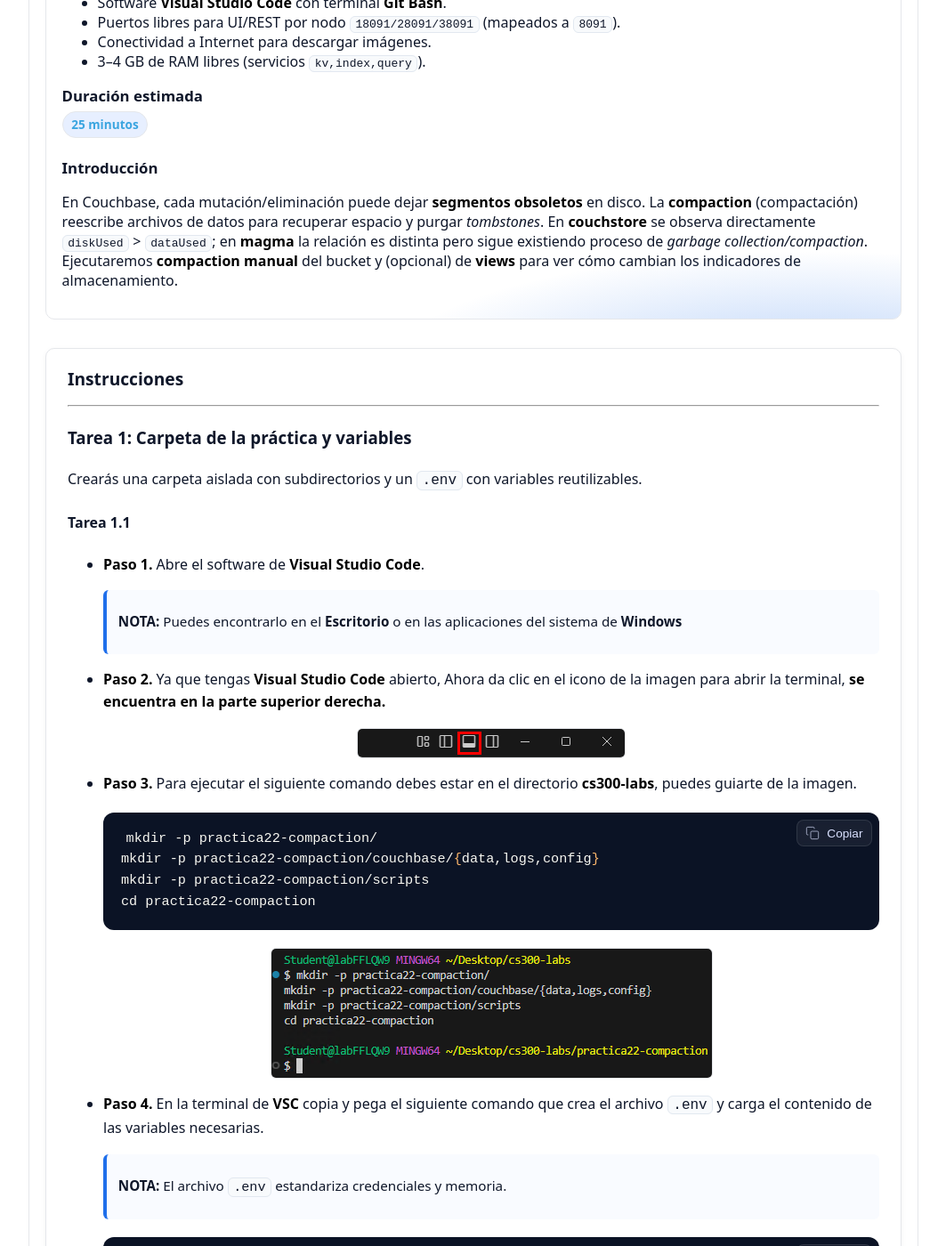
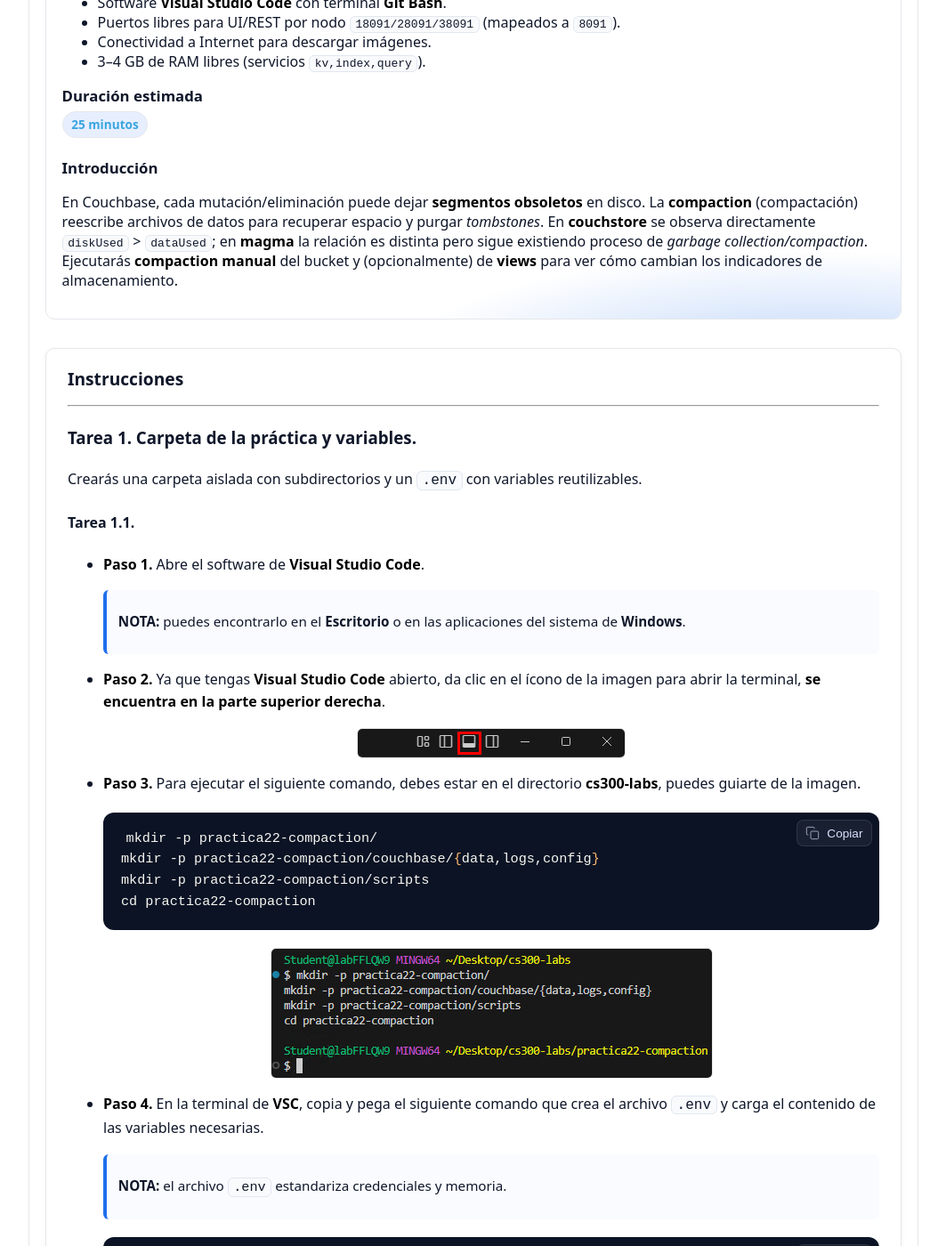
Before and after one commit to Netec-Mx/CS300_INT, a Jekyll site: the page built from labs/lab22/lab22.md, in a window 1280 px wide and 1400 px high, scrolled down 457 px. Shown: the whole window at 89% size, without its empty margins (108-1171 px from the left). Built offline with Jekyll 4.4.1, drawn with Linux system fonts in a browser that asks for light colours; some of the changed text lies outside the part shown.

````diff
--- a/labs/lab22/lab22.md
+++ b/labs/lab22/lab22.md
@@ -5,7 +5,7 @@ permalink: /lab22/lab22/ # CAMBIAR POR CADA PRACTICA
 images_base: /labs/lab22/img # CAMBIAR POR CADA PRACTICA
 duration: "25 minutos" # CAMBIAR POR CADA PRACTICA
 objective: # CAMBIAR POR CADA PRACTICA
-  - Desplegar Couchbase en Docker, generar **fragmentación** de datos mediante mutaciones y eliminaciones, y ejecutar **compaction manual** del bucket con validaciones **antes** y **después** usando métricas REST/N1QL. Documentarás evidencia de reducción de `diskUsed` vs `dataUsed`.
+  - Desplegar Couchbase en Docker, generar **fragmentación** de datos mediante mutaciones y eliminaciones y ejecutar **compaction manual** del bucket con validaciones **antes** y **después** usando métricas REST/N1QL. Documentarás evidencia de reducción de `diskUsed` vs `dataUsed`.
 prerequisites:  # CAMBIAR POR CADA PRACTICA
   - Software **Docker Desktop** en ejecución.
   - Software **Visual Studio Code** con terminal **Git Bash**.
@@ -13,17 +13,17 @@ prerequisites:  # CAMBIAR POR CADA PRACTICA
   - Conectividad a Internet para descargar imágenes.
   - 3–4 GB de RAM libres (servicios `kv,index,query`).
 introduction: | # CAMBIAR POR CADA PRACTICA
-  En Couchbase, cada mutación/eliminación puede dejar **segmentos obsoletos** en disco. La **compaction** (compactación) reescribe archivos de datos para recuperar espacio y purgar *tombstones*. En **couchstore** se observa directamente `diskUsed` > `dataUsed`; en **magma** la relación es distinta pero sigue existiendo proceso de *garbage collection/compaction*. Ejecutaremos **compaction manual** del bucket y (opcional) de **views** para ver cómo cambian los indicadores de almacenamiento.
+  En Couchbase, cada mutación/eliminación puede dejar **segmentos obsoletos** en disco. La **compaction** (compactación) reescribe archivos de datos para recuperar espacio y purgar *tombstones*. En **couchstore** se observa directamente `diskUsed` > `dataUsed`; en **magma** la relación es distinta pero sigue existiendo proceso de *garbage collection/compaction*. Ejecutarás **compaction manual** del bucket y (opcionalmente) de **views** para ver cómo cambian los indicadores de almacenamiento.
 slug: lab22 # CAMBIAR POR CADA PRACTICA
 lab_number: 22 # CAMBIAR POR CADA PRACTICA
 final_result: | # CAMBIAR POR CADA PRACTICA
-  Generaste un dataset con **fragmentación**, ejecutaste **compaction manual** del bucket y mediste **antes/después** con métricas REST. Confirmaste reducción de espacio
+  Generaste un dataset con **fragmentación**, ejecutaste **compaction manual** del bucket y mediste **antes/después** con métricas REST. Confirmaste la reducción del espacio
 notes: | # CAMBIAR POR CADA PRACTICA
   - En producción, programa compaction **automática** por ventana horaria y umbrales de fragmentación.
   - Evita compaction durante picos de tráfico; puede impactar I/O.
   - En **magma**, revisa los parámetros de *compaction/garbage collection* y retenciones de *tombstones*.
-  - No dejes índices primarios; aquí se usan sólo para validar.
-  - Si tu bucket tiene **replicas** y **durabilidad**, considera el efecto en tiempos de compaction.
+  - No dejes índices primarios; aquí se usan solo para validar.
+  - Si tu bucket tiene **réplicas** y **durabilidad**, considera el efecto en tiempos de compaction.
 references: # CAMBIAR POR CADA PRACTICA LINKS ADICIONALES DE DOCUMENTACION
   - text: Compaction (overview y APIs)
     url: https://docs.couchbase.com/server/current/learn/buckets-memory-and-storage/storage.html
@@ -39,22 +39,22 @@ next: /lab23/lab23/ # CAMBIAR POR CADA PRACTICA MENU DE NAVEGACION HACIA ADELANT
 
 ---
 
-### Tarea 1: Carpeta de la práctica y variables
+### Tarea 1. Carpeta de la práctica y variables.
 
 Crearás una carpeta aislada con subdirectorios y un `.env` con variables reutilizables.
 
-#### Tarea 1.1
+#### Tarea 1.1.
 
 - **Paso 1.** Abre el software de **Visual Studio Code**.
 
-  > **NOTA:** Puedes encontrarlo en el **Escritorio** o en las aplicaciones del sistema de **Windows**
+  > **NOTA:** puedes encontrarlo en el **Escritorio** o en las aplicaciones del sistema de **Windows**.
   {: .lab-note .info .compact}
 
-- **Paso 2.** Ya que tengas **Visual Studio Code** abierto, Ahora da clic en el icono de la imagen para abrir la terminal, **se encuentra en la parte superior derecha.**
+- **Paso 2.** Ya que tengas **Visual Studio Code** abierto, da clic en el ícono de la imagen para abrir la terminal, **se encuentra en la parte superior derecha**.
 
   ![cbase1]({{ page.images_base | relative_url }}/1.png)
 
-- **Paso 3.** Para ejecutar el siguiente comando debes estar en el directorio **cs300-labs**, puedes guiarte de la imagen.
+- **Paso 3.** Para ejecutar el siguiente comando, debes estar en el directorio **cs300-labs**, puedes guiarte de la imagen.
 
   ```bash
   mkdir -p practica22-compaction/
@@ -64,9 +64,9 @@ Crearás una carpeta aislada con subdirectorios y un `.env` con variables reutil
   ```
   ![cbase2]({{ page.images_base | relative_url }}/2.png)
 
-- **Paso 4.** En la terminal de **VSC** copia y pega el siguiente comando que crea el archivo `.env` y carga el contenido de las variables necesarias.
+- **Paso 4.** En la terminal de **VSC**, copia y pega el siguiente comando que crea el archivo `.env` y carga el contenido de las variables necesarias.
 
-  > **NOTA:** El archivo `.env` estandariza credenciales y memoria.
+  > **NOTA:** el archivo `.env` estandariza credenciales y memoria.
   {: .lab-note .info .compact}
 
   ```bash
@@ -104,13 +104,13 @@ Crearás una carpeta aislada con subdirectorios y un `.env` con variables reutil
 
 ---
 
-### Tarea 2: Docker Compose y salud del nodo
+### Tarea 2. Docker Compose y salud del nodo.
 
 Definirás `compose.yaml` para un nodo Couchbase con volúmenes persistentes.
 
-#### Tarea 2.1
+#### Tarea 2.1.
 
-- **Paso 5.** Ahora crea el archivo **Docker Compose** llamado **compose.yaml**. Copia y pega el siguiente codigo en la terminal.
+- **Paso 5.** Ahora, crea el archivo **Docker Compose** llamado **compose.yaml**. Copia y pega el siguiente codigo en la terminal.
 
   > **NOTA:**
   - El archivo `compose.yaml` mapea puertos 8091–8096 para la consola web y 11210 para clientes.
@@ -172,17 +172,17 @@ Definirás `compose.yaml` para un nodo Couchbase con volúmenes persistentes.
 
 ---
 
-### Tarea 3: Inicializar clúster, crear datos en el bucket
+### Tarea 3. Inicializar clúster, crear datos en el bucket.
 
 Inicializarás el clúster, crearás la estructura del bucket y poblarás datos para **inducir fragmentación** (updates y deletes).
 
-#### Tarea 3.1
+#### Tarea 3.1.
 
-- **Paso 8.** Inicializa el clúster, ejecuta el siguiete comando en la terminal.
+- **Paso 8.** Inicializa el clúster y ejecuta el siguiete comando en la terminal.
 
-  > **NOTA:** El `cluster-init` fija credenciales y cuotas de memoria (data/Index). Para un nodo local, 2 GB total y 512 MB para Index es razonable; ajusta según tu RAM.
+  > **NOTA:** el `cluster-init` fija credenciales y cuotas de memoria (data/Index). Para un nodo local, 2 GB total y 512 MB para Index es razonable; ajusta según tu RAM.
   {: .lab-note .info .compact}
-  > **IMPORTANTE:** El comando se ejecuta desde el directorio de la practica **practica22-compaction**. Puede tardar unos segundos en inicializar.
+  > **IMPORTANTE:** el comando se ejecuta desde el directorio de la practica **practica22-compaction**. Puede tardar unos segundos en inicializar.
   {: .lab-note .important .compact}
 
   ```bash
@@ -222,7 +222,7 @@ Inicializarás el clúster, crearás la estructura del bucket y poblarás datos
   ```
   ![cbase7]({{ page.images_base | relative_url }}/7.png)
 
-- **Paso 11.** Ahora crea el *Scope* **shop**
+- **Paso 11.** Ahora crea el *Scope* **shop**.
 
   ```bash
   curl -fsS -u "${CB_ADMIN}:${CB_ADMIN_PASS}" \
@@ -231,7 +231,7 @@ Inicializarás el clúster, crearás la estructura del bucket y poblarás datos
   ```
   ![cbase8]({{ page.images_base | relative_url }}/8.png)
 
-- **Paso 12.** Con este comando crea el *Collection* **products**
+- **Paso 12.** Con este comando, crea el *Collection* **products**.
 
   ```bash
   curl -fsS -u "${CB_ADMIN}:${CB_ADMIN_PASS}" \
@@ -240,7 +240,7 @@ Inicializarás el clúster, crearás la estructura del bucket y poblarás datos
   ```
   ![cbase9]({{ page.images_base | relative_url }}/9.png)
 
-- **Paso 13.** Crea el índice primario temporal para validaciones
+- **Paso 13.** Crea el índice primario temporal para validaciones.
 
   ```bash
   docker exec -it "${CB_CONTAINER}" cbq -e "http://127.0.0.1:8093" -u "${CB_ADMIN}" -p "${CB_ADMIN_PASS}" -q=false \
@@ -374,7 +374,7 @@ Consultarás métricas y derivarás **fragmentación%** estimada para el bucket.
   done
   ```
 
-- **Paso 21.** Realiza un borrado de un 40–60% de la data.
+- **Paso 21.** Realiza un borrado de un 40–60 % de la data.
 
   ```bash
   docker exec -it "${CB_CONTAINER}" cbq \
@@ -410,13 +410,13 @@ Consultarás métricas y derivarás **fragmentación%** estimada para el bucket.
 
 ---
 
-### Tarea 5: Ejecutar **compaction manual** del bucket
+### Tarea 5. Ejecutar **compaction manual** del bucket.
 
 Dispararás la compaction manual del bucket y observarás el progreso.
 
-#### Tarea 5.1
+#### Tarea 5.1.
 
-- **Paso 23.** Inicia la compaction del bucket (CLI)
+- **Paso 23.** Inicia la compaction del bucket (CLI).
 
   ```bash
   docker exec -it "${CB_CONTAINER}" couchbase-cli bucket-compact \
@@ -473,7 +473,7 @@ Repetirás las métricas para evidenciar la mejora.
   ```
   ![cbase20]({{ page.images_base | relative_url }}/20.png)
 
-- **Paso 26.** Valida las consultas y ausencia de errores
+- **Paso 26.** Valida las consultas y ausencia de errores.
 
   ```bash
   docker exec -it ${CB_CONTAINER} cbq -e http://127.0.0.1:8093 -u "${CB_ADMIN}" -p "${CB_ADMIN_PASS}" \
````
Also changed, not shown: other parts of labs/lab22/lab22.md (+26 -26 lines).
